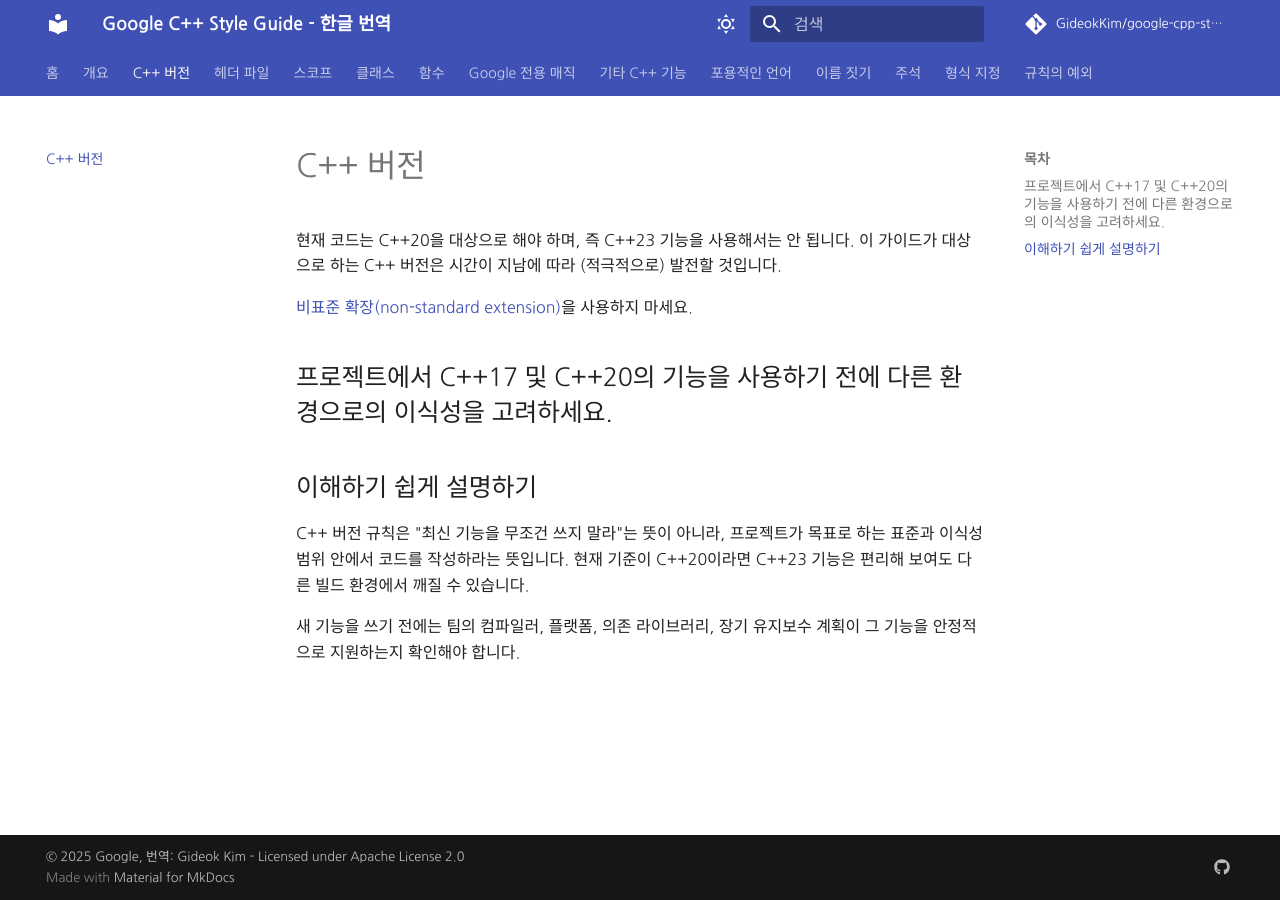
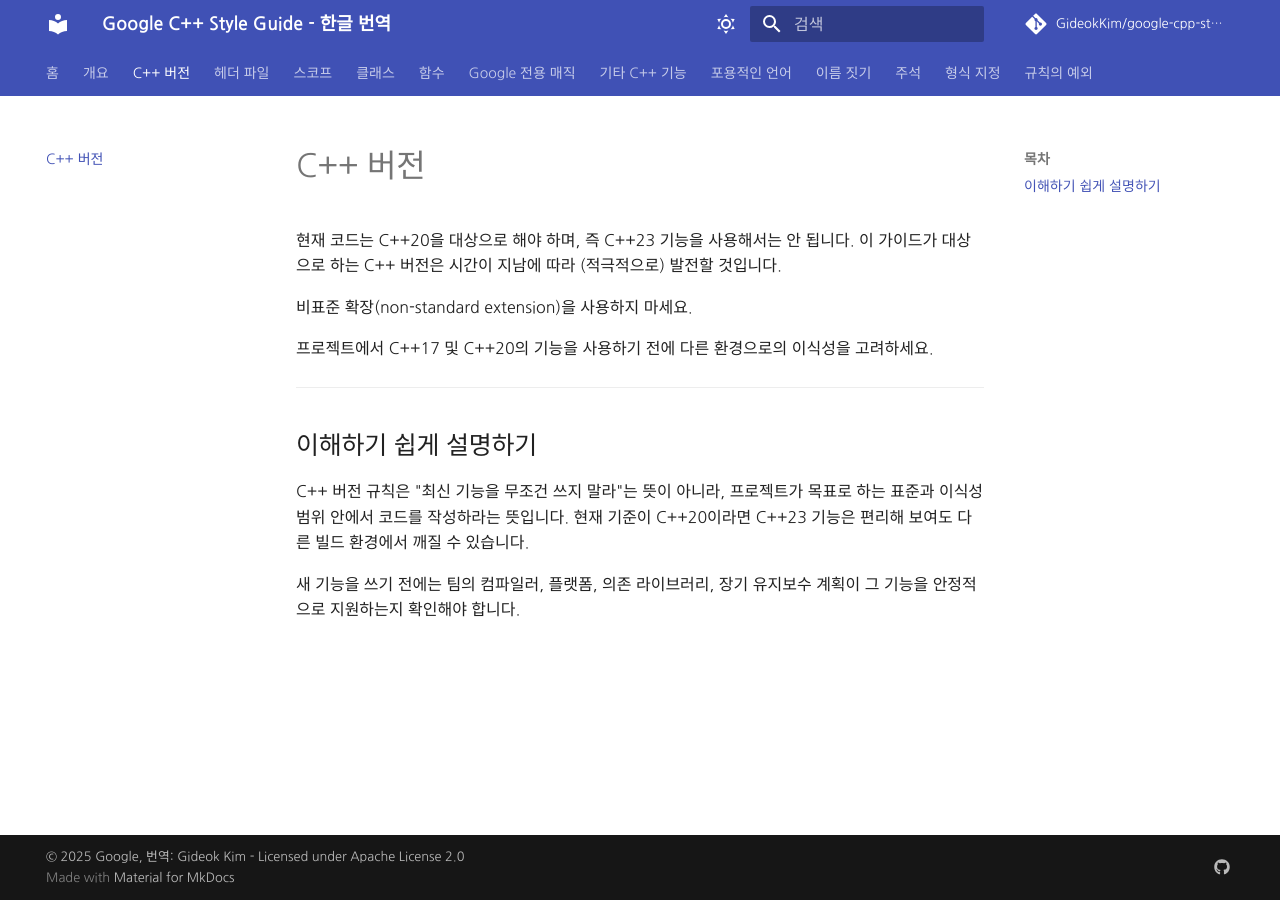
Before and after one commit to GideokKim/google-cpp-style-guide-kr, an MkDocs documentation site: the page built from google cpp style guide/cpp_version.md, in a window 1280 px wide. Built offline with MkDocs 1.6.1 and Material for MkDocs 9.7.7, drawn with Linux system fonts in a browser that asks for light colours; some web fonts are replaced; comment, search, counter and statistics services are not loaded.

Commit message:
docs(cpp-version): fix setext rendering and remove broken empty link

```diff
--- a/google cpp style guide/cpp_version.md
+++ b/google cpp style guide/cpp_version.md
@@ -2,9 +2,10 @@
 
 현재 코드는 C++20을 대상으로 해야 하며, 즉 C++23 기능을 사용해서는 안 됩니다. 이 가이드가 대상으로 하는 C++ 버전은 시간이 지남에 따라 (적극적으로) 발전할 것입니다.
 
-[비표준 확장(non-standard extension)]()을 사용하지 마세요.
+비표준 확장(non-standard extension)을 사용하지 마세요.
 
 프로젝트에서 C++17 및 C++20의 기능을 사용하기 전에 다른 환경으로의 이식성을 고려하세요.
+
 ---
 
 ## 이해하기 쉽게 설명하기
```
